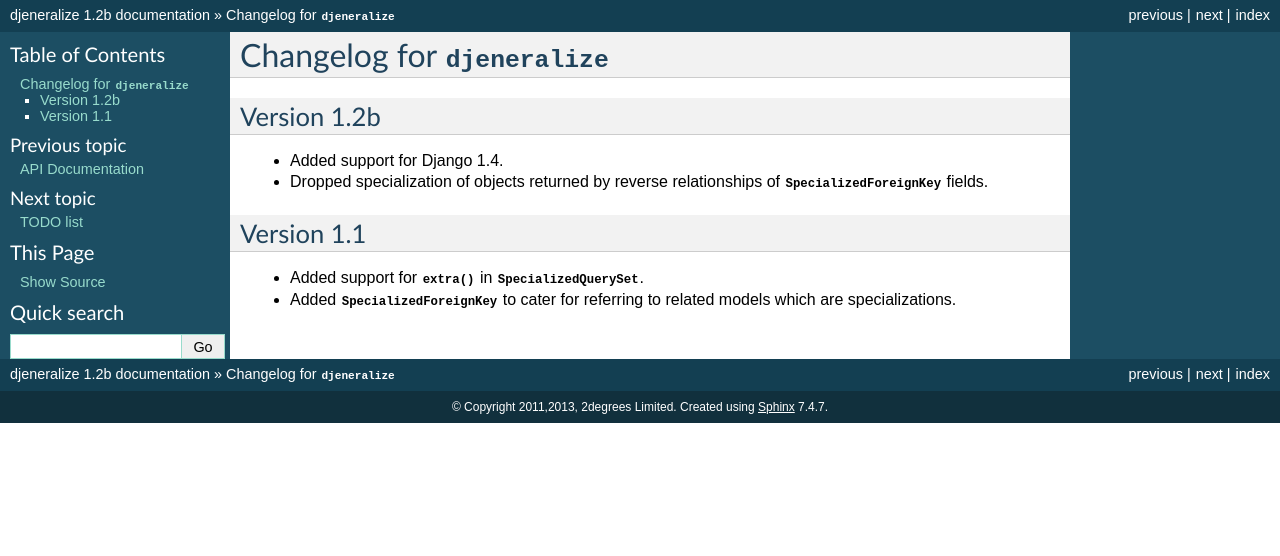
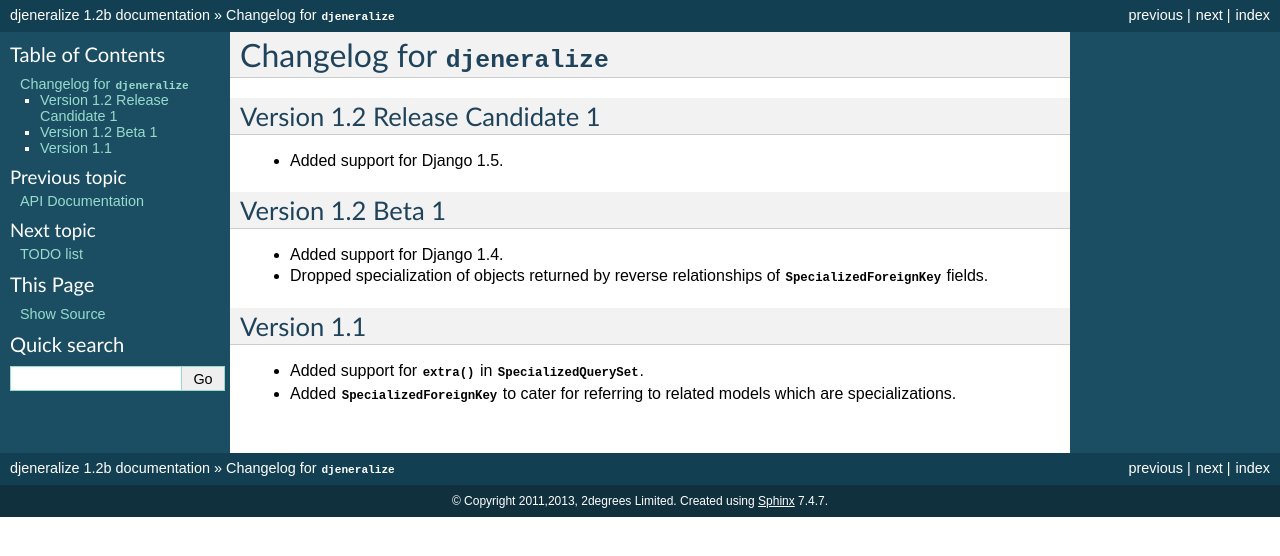
Before and after one commit to 2degrees/djeneralize, a Sphinx documentation site: the page built from docs/source/changelog.rst, in a window 1280 px wide. Shown: the top 556 px of the page. Built offline with Sphinx 7.4.7, drawn with Linux system fonts in a browser that asks for light colours.

Commit message:
UpdatedPrep. for v1.2rc1

```diff
--- a/docs/source/changelog.rst
+++ b/docs/source/changelog.rst
@@ -2,8 +2,14 @@
 Changelog for :mod:`djeneralize`
 ================================
 
-Version 1.2b
-===============
+Version 1.2 Release Candidate 1
+===============================
+
+- Added support for Django 1.5.
+
+
+Version 1.2 Beta 1
+==================
 
 - Added support for Django 1.4.
 - Dropped specialization of objects returned by reverse relationships
```
Also changed, not shown: 1 other file.
